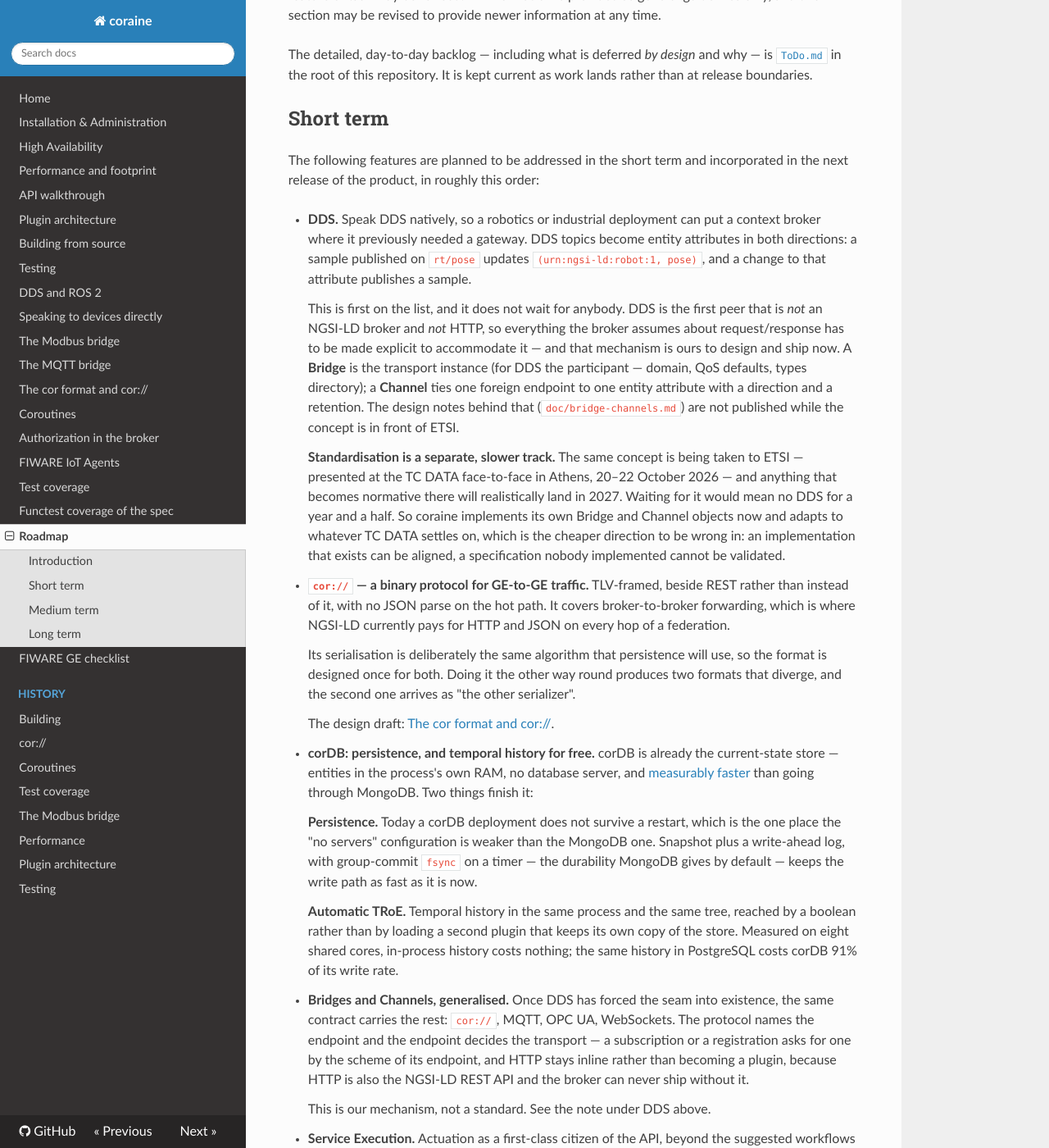
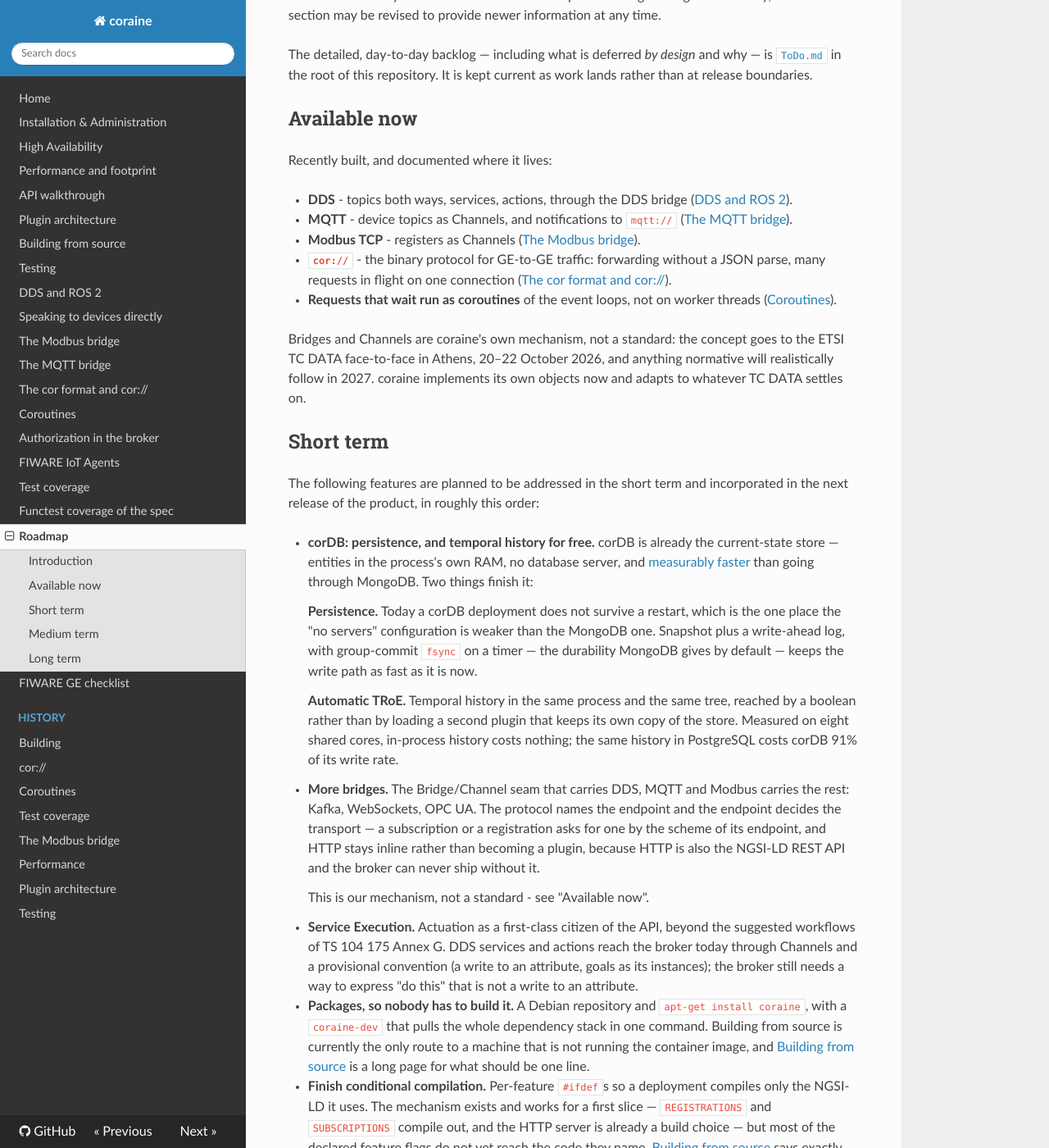
Before and after one commit to SEAMWARE/coraine, an MkDocs documentation site: the page built from doc/roadmap.md, in a window 1280 px wide and 1400 px high, scrolled down 401 px. Shown: the whole window at 82% size. Built offline with MkDocs 1.6.1, drawn with Linux system fonts in a browser that asks for light colours; nearby versions of some CDN libraries; comment, search, counter and statistics services are not loaded; some of the changed text lies outside the part shown.

Commit message:
docs: stale facts brought up to date - roadmap, device-protocols, plugin-architecture, README, building-details, bridge-channels-details
Co-Authored-By: Claude Opus 5.5 <noreply@anthropic.com>

```diff
--- a/doc/roadmap.md
+++ b/doc/roadmap.md
@@ -18,47 +18,26 @@ The detailed, day-to-day backlog — including what is deferred *by design* and
 is [`ToDo.md`](https://github.com/SEAMWARE/coraine/blob/main/ToDo.md) in the root of this repository. It is kept current as
 work lands rather than at release boundaries.
 
+## Available now
+
+Recently built, and documented where it lives:
+
+-   **DDS** - topics both ways, services, actions, through the DDS bridge ([DDS and ROS 2](dds.md)).
+-   **MQTT** - device topics as Channels, and notifications to `mqtt://` ([The MQTT bridge](mqtt-bridge.md)).
+-   **Modbus TCP** - registers as Channels ([The Modbus bridge](modbus-bridge.md)).
+-   **`cor://`** - the binary protocol for GE-to-GE traffic: forwarding without a JSON parse, many
+    requests in flight on one connection ([The cor format and cor://](cor-protocol.md)).
+-   **Requests that wait run as coroutines** of the event loops, not on worker threads
+    ([Coroutines](coroutines.md)).
+
+Bridges and Channels are coraine's own mechanism, not a standard: the concept goes to the ETSI TC DATA
+face-to-face in Athens, 20–22 October 2026, and anything normative will realistically follow in 2027.
+coraine implements its own objects now and adapts to whatever TC DATA settles on.
+
 ## Short term
 
 The following features are planned to be addressed in the short term and
 incorporated in the next release of the product, in roughly this order:
-
--   **DDS.** Speak DDS natively, so a robotics or industrial deployment can put
-    a context broker where it previously needed a gateway. DDS topics become
-    entity attributes in both directions: a sample published on `rt/pose` updates
-    `(urn:ngsi-ld:robot:1, pose)`, and a change to that attribute publishes a
-    sample.
-
-    This is first on the list, and it does not wait for anybody. DDS is the
-    first peer that is *not* an NGSI-LD broker and *not* HTTP, so everything the
-    broker assumes about request/response has to be made explicit to
-    accommodate it — and that mechanism is ours to design and ship now. A
-    **Bridge** is the transport instance (for DDS the participant — domain, QoS
-    defaults, types directory); a **Channel** ties one foreign endpoint to one
-    entity attribute with a direction and a retention. The design notes behind
-    that (`doc/bridge-channels.md`) are not published while the concept is in
-    front of ETSI.
-
-    **Standardisation is a separate, slower track.** The same concept is being
-    taken to ETSI — presented at the TC DATA face-to-face in Athens, 20–22
-    October 2026 — and anything that becomes normative there will realistically
-    land in 2027. Waiting for it would mean no DDS for a year and a half. So
-    coraine implements its own Bridge and Channel objects now and adapts to
-    whatever TC DATA settles on, which is the cheaper direction to be wrong in:
-    an implementation that exists can be aligned, a specification nobody
-    implemented cannot be validated.
-
--   **`cor://` — a binary protocol for GE-to-GE traffic.** TLV-framed, beside
-    REST rather than instead of it, with no JSON parse on the hot path. It covers
-    broker-to-broker forwarding, which is where NGSI-LD currently pays for HTTP
-    and JSON on every hop of a federation.
-
-    Its serialisation is deliberately the same algorithm that persistence will
-    use, so the format is designed once for both. Doing it the other way round
-    produces two formats that diverge, and the second one arrives as "the other
-    serializer".
-
-    The design draft: [The cor format and cor://](cor-protocol.md).
 
 -   **corDB: persistence, and temporal history for free.** corDB is already the
     current-state store — entities in the process's own RAM, no database server,
@@ -77,19 +56,19 @@ incorporated in the next release of the product, in roughly this order:
     costs nothing; the same history in PostgreSQL costs corDB 91% of its write
     rate.
 
--   **Bridges and Channels, generalised.** Once DDS has forced the seam into
-    existence, the same contract carries the rest: `cor://`, MQTT, OPC UA,
-    WebSockets. The protocol names the endpoint and the endpoint decides the
-    transport — a subscription or a registration asks for one by the scheme of
+-   **More bridges.** The Bridge/Channel seam that carries DDS, MQTT and Modbus
+    carries the rest: Kafka, WebSockets, OPC UA. The protocol names the endpoint
+    and the endpoint decides the transport — a subscription or a registration asks for one by the scheme of
     its endpoint, and HTTP stays inline rather than becoming a plugin, because
     HTTP is also the NGSI-LD REST API and the broker can never ship without it.
 
-    This is our mechanism, not a standard. See the note under DDS above.
+    This is our mechanism, not a standard - see "Available now".
 
 -   **Service Execution.** Actuation as a first-class citizen of the API, beyond
-    the suggested workflows of TS 104 175 Annex G. DDS makes this concrete rather
-    than theoretical: DDS services and actions are in scope, so the broker needs
-    a way to express "do this" that is not a write to an attribute.
+    the suggested workflows of TS 104 175 Annex G. DDS services and actions reach
+    the broker today through Channels and a provisional convention (a write to an
+    attribute, goals as its instances); the broker still needs a way to express
+    "do this" that is not a write to an attribute.
 
 -   **Packages, so nobody has to build it.** A Debian repository and
     `apt-get install coraine`, with a `coraine-dev` that pulls the whole
@@ -175,7 +154,7 @@ product is heading and may wish to get involved.
     `type`, `value`, `observedAt`, `Property`, `Relationship` and the rest can be
     an enum rather than a string — smaller on the wire and on disk, and a compare
     rather than a `strcmp` everywhere in the broker. Done once, gained always,
-    and it is the same decision as the `cor://` format above.
+    and it is the same decision as the [`cor://` format](cor-protocol.md).
 
 -   **Our own string collation, replacing ICU.** § 7.6.2.1 makes ICU "root"
     collation the default order for `orderBy` on strings, and honouring it with
```
Also changed, not shown: README.md (+2 -2 lines), doc/bridge-channels-details.md (+22 -17 lines), doc/building-details.md (+3 -3 lines), doc/device-protocols.md (+4 -2 lines), doc/history/bridge-channels.md (+9 -0 lines), doc/plugin-architecture.md (+4 -5 lines).
